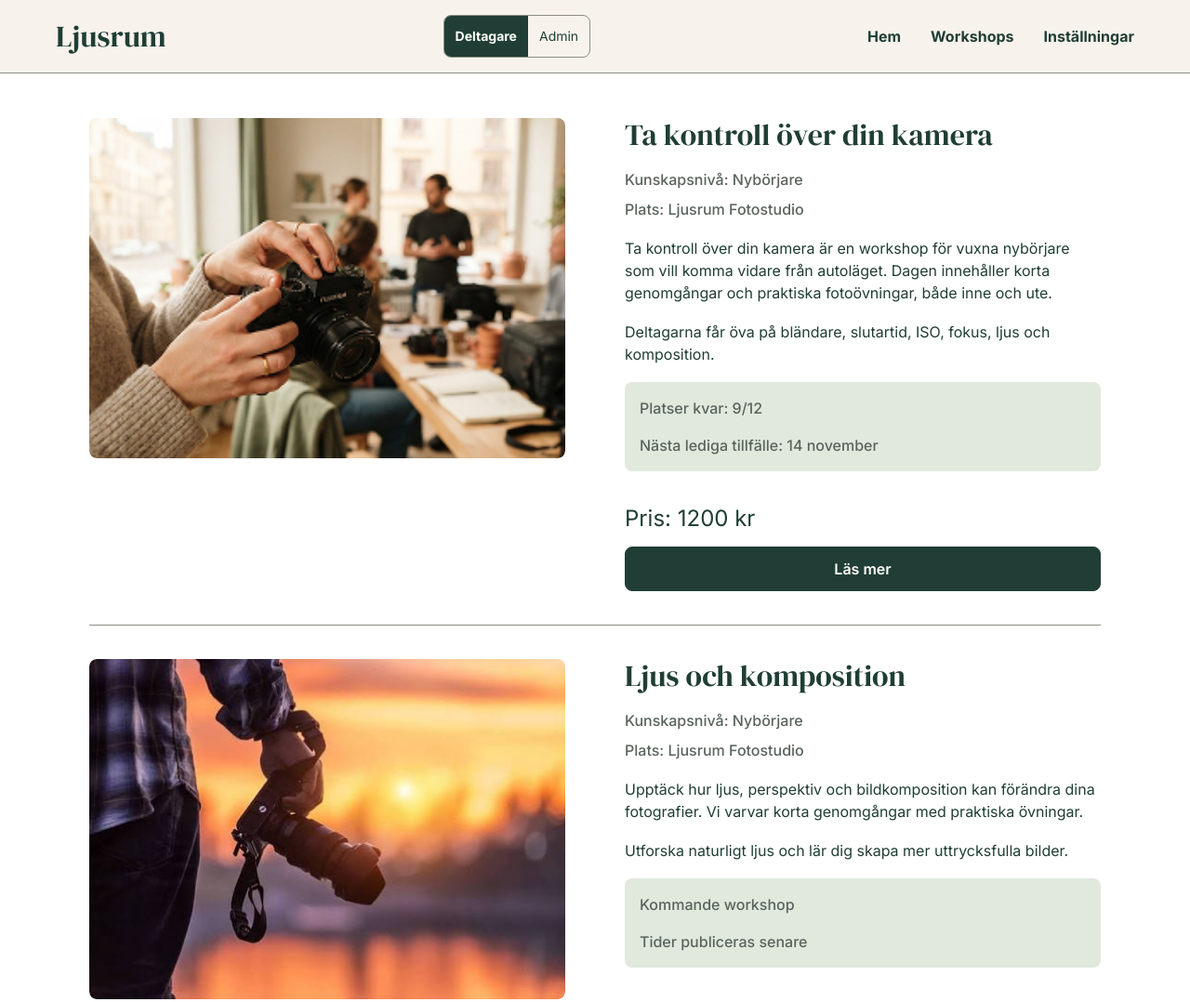
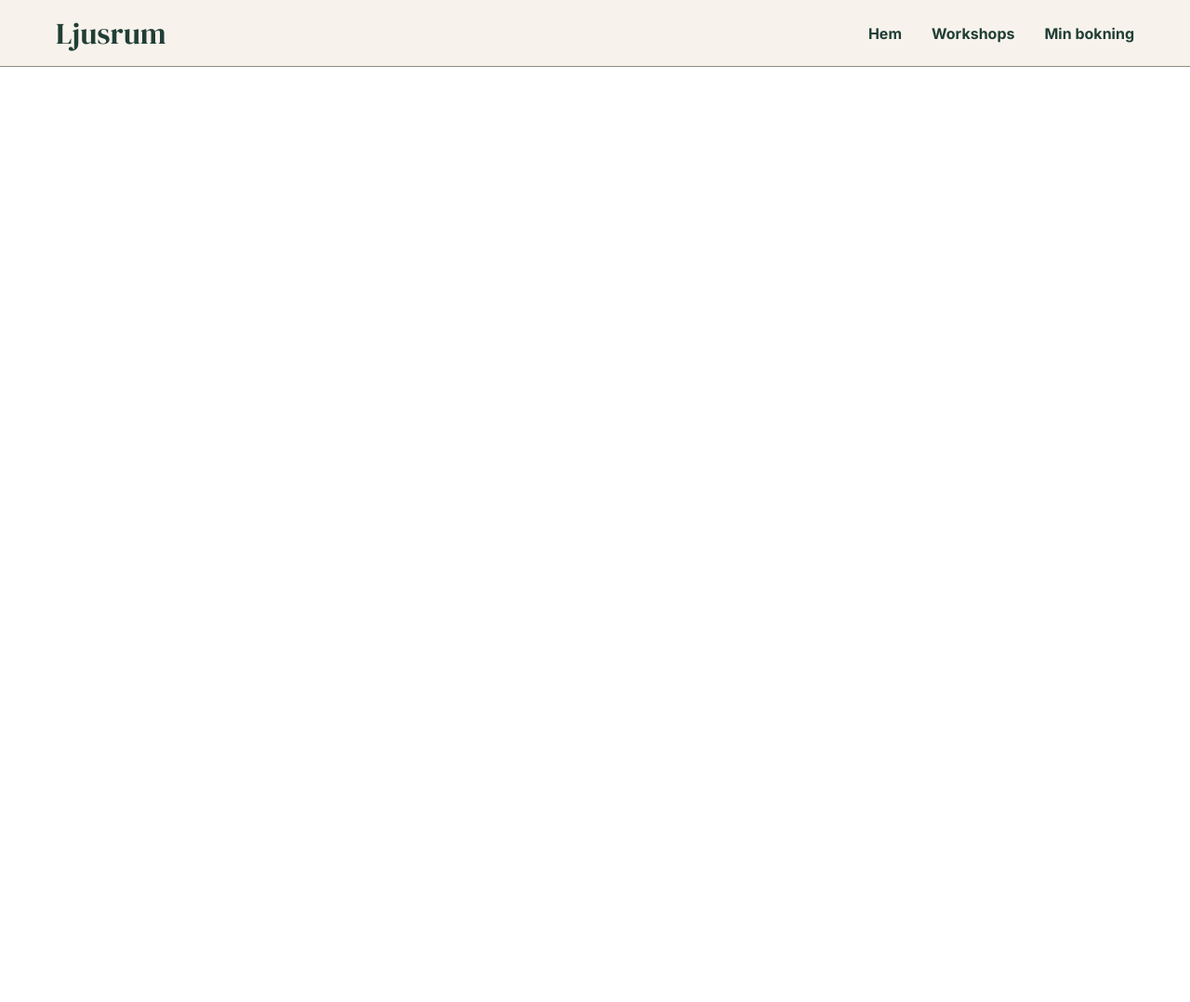
Before and after one commit to ahrirubin/ljusrum-website, a plain HTML site: page index.html in a window 1280 px wide. Shown: the top 1078 px of the page at 93% size. After the commit the page ends 800 px from the top, so only its background shows below. Drawn offline with Linux system fonts and the light colour scheme.

Commit message:
Remove role toggle and settings page; retain direct admin and booking access

```diff
--- a/index.html
+++ b/index.html
@@ -1 +1 @@
-<!doctype html><html lang="sv"><head><meta charset="utf-8"><meta name="viewport" content="width=device-width,initial-scale=1"><title>Ljusrum</title><link rel="stylesheet" href="https://fonts.googleapis.com/css2?family=DM+Serif+Display&family=Inter:wght@400;500;600;700&display=swap"><link rel="stylesheet" href="/style.css"></head><body><header><a class="logo" href="/#home">Ljusrum</a><div class="role-toggle" aria-label="Välj vy"><a href="/" id="participant-role">Deltagare</a><a href="/admin" id="admin-role">Admin</a></div><button id="menu" aria-label="Öppna meny" aria-expanded="false">☰</button><nav id="nav"><a href="#home">Hem</a><a href="#home">Workshops</a><a href="/#settings">Inställningar</a></nav></header><main id="app"></main><script src="/script.js"></script></body></html>
+<!doctype html><html lang="sv"><head><meta charset="utf-8"><meta name="viewport" content="width=device-width,initial-scale=1"><title>Ljusrum</title><link rel="stylesheet" href="https://fonts.googleapis.com/css2?family=DM+Serif+Display&family=Inter:wght@400;500;600;700&display=swap"><link rel="stylesheet" href="/style.css"></head><body><header><a class="logo" href="/#home">Ljusrum</a><button id="menu" aria-label="Öppna meny" aria-expanded="false">☰</button><nav id="nav"><a href="/#home">Hem</a><a href="/#home">Workshops</a><a href="/#confirmation">Min bokning</a></nav></header><main id="app"></main><script src="/script.js"></script></body></html>
```
